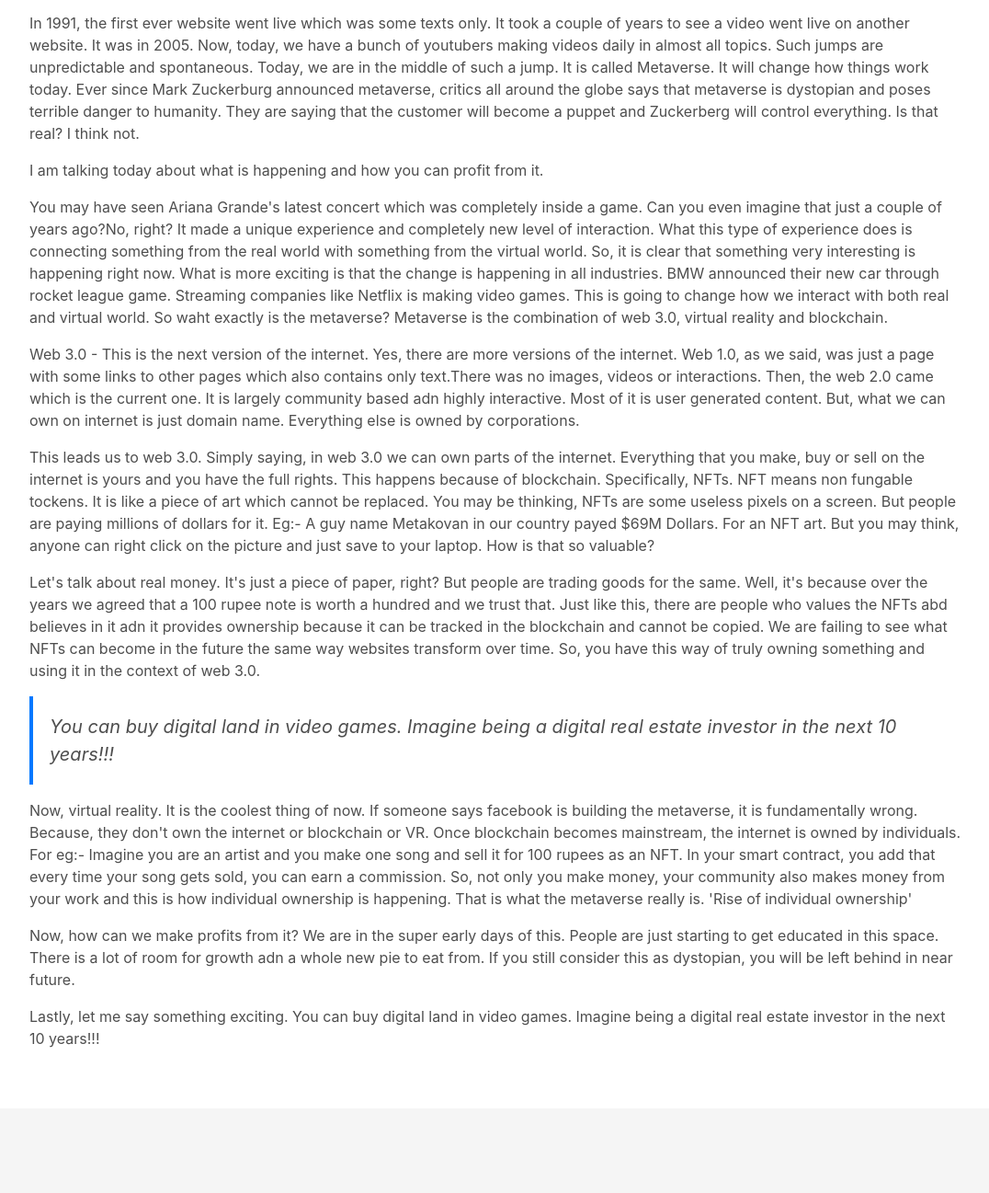
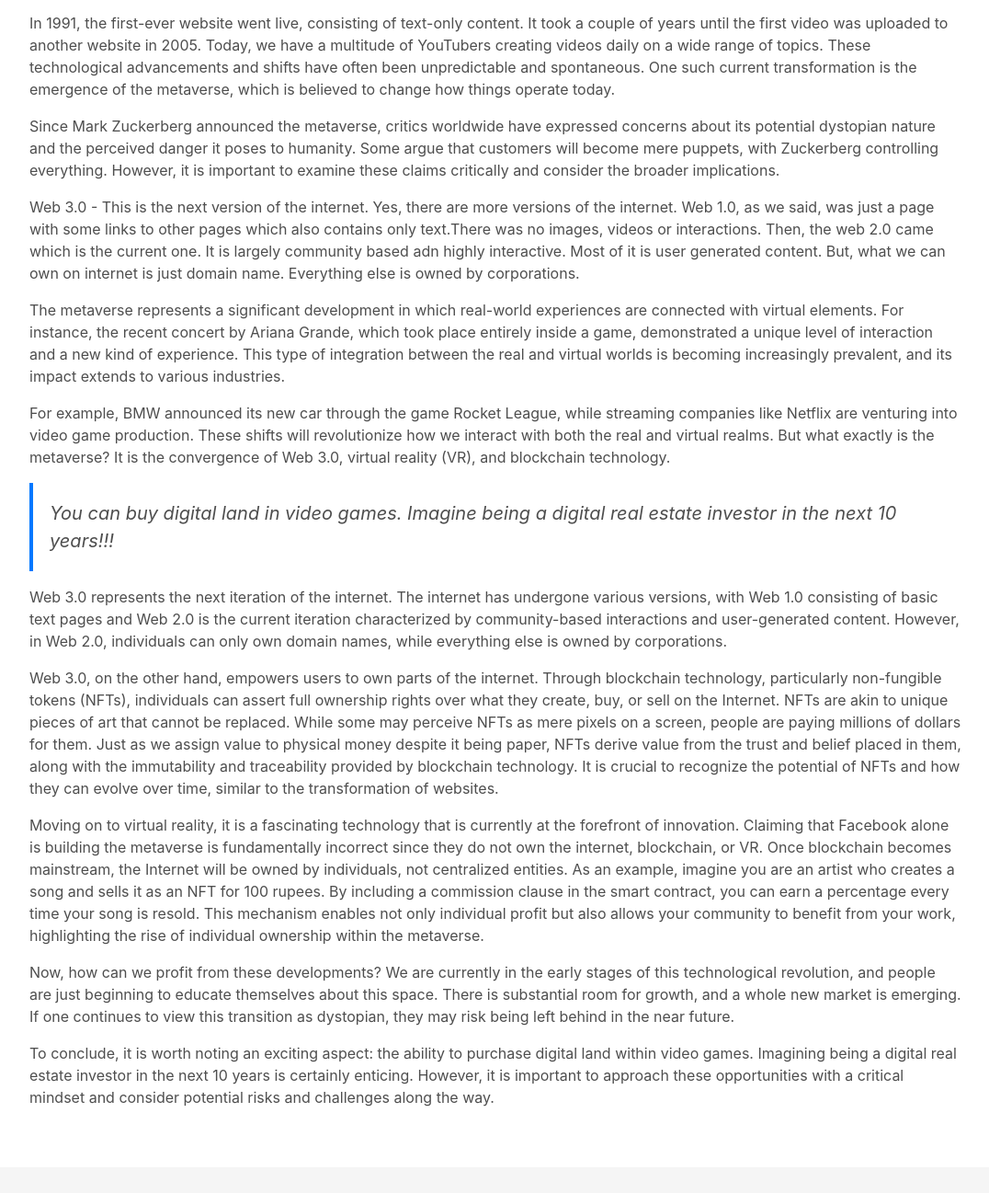
Before and after one commit to arshidte/Personal-Website, a plain HTML site: page blog-single.html in a window 1280 px wide. Shown: the part 1223-2520 px from the top of the page at 92% size, without its empty margins (101-1177 px from the left). Drawn offline with Linux system fonts and the light colour scheme; files whose address does not match are found by name.

Commit message:
Update blog-single.html

```diff
--- a/blog-single.html
+++ b/blog-single.html
@@ -110,24 +110,10 @@
             </div>
             <div class="article-content">
               <p>
-                In 1991, the first ever website went live which was some texts only. It took a couple of years to see a video went live
-                on another website. It was in 2005. Now, today, we have a bunch of youtubers making videos daily in almost all topics.
-                Such jumps are unpredictable and spontaneous. Today, we are in the middle of such a jump. It is called Metaverse. It will
-                change how things work today. Ever since Mark Zuckerburg announced metaverse, critics all around the globe says that
-                metaverse is dystopian and poses terrible danger to humanity. They are saying that the customer will become a puppet
-                and Zuckerberg will control everything. Is that real? I think not.
+                In 1991, the first-ever website went live, consisting of text-only content. It took a couple of years until the first video was uploaded to another website in 2005. Today, we have a multitude of YouTubers creating videos daily on a wide range of topics. These technological advancements and shifts have often been unpredictable and spontaneous. One such current transformation is the emergence of the metaverse, which is believed to change how things operate today.
               </p>
               <p>
-                I am talking today about what is happening and how you can profit from it.
-              </p>
-              <p>
-                You may have seen Ariana Grande's latest concert which was completely inside a game. Can you even imagine that just a
-                couple of years ago?No, right? It made a unique experience and completely new level of interaction. What this type of
-                experience does is connecting something from the real world with something from the virtual world. So, it is clear that
-                something very interesting is happening right now. What is more exciting is that the change is happening in all industries.
-                BMW announced their new car through rocket league game. Streaming companies like Netflix is making video games. This is
-                going to change how we interact with both real and virtual world. So waht exactly is the metaverse? Metaverse is the
-                combination of web 3.0, virtual reality and blockchain.
+                Since Mark Zuckerberg announced the metaverse, critics worldwide have expressed concerns about its potential dystopian nature and the perceived danger it poses to humanity. Some argue that customers will become mere puppets, with Zuckerberg controlling everything. However, it is important to examine these claims critically and consider the broader implications.
               </p>
               <p>
                 Web 3.0 - This is the next version of the internet. Yes, there are more versions of the internet. Web 1.0, as we said, was
@@ -136,37 +122,28 @@
                 generated content. But, what we can own on internet is just domain name. Everything else is owned by corporations.
               </p>
               <p>
-                This leads us to web 3.0. Simply saying, in web 3.0 we can own parts of the internet. Everything that you make, buy or sell
-                on the internet is yours and you have the full rights. This happens because of blockchain. Specifically, NFTs. NFT means
-                non fungable tockens. It is like a piece of art which cannot be replaced. You may be thinking, NFTs are some useless pixels
-                on a screen. But people are paying millions of dollars for it. Eg:- A guy name Metakovan in our country payed $69M Dollars. For
-                an NFT art. But you may think, anyone can right click on the picture and just save to your laptop. How is that so valuable?
+                The metaverse represents a significant development in which real-world experiences are connected with virtual elements. For instance, the recent concert by Ariana Grande, which took place entirely inside a game, demonstrated a unique level of interaction and a new kind of experience. This type of integration between the real and virtual worlds is becoming increasingly prevalent, and its impact extends to various industries.
               </p>
               <p>
-                Let's talk about real money. It's just a piece of paper, right? But people are trading goods for the same. Well, it's because
-                over the years we agreed that a 100 rupee note is worth a hundred and we trust that. Just like this, there are people who values
-                the NFTs abd believes in it adn it provides ownership because it can be tracked in the blockchain and cannot be copied. We are
-                failing to see what NFTs can become in the future the same way websites transform over time. So, you have this way of truly owning
-                something and using it in the context of web 3.0.
+                For example, BMW announced its new car through the game Rocket League, while streaming companies like Netflix are venturing into video game production. These shifts will revolutionize how we interact with both the real and virtual realms. But what exactly is the metaverse? It is the convergence of Web 3.0, virtual reality (VR), and blockchain technology.
               </p>
               <blockquote class="blockquote">
                 <p class="mb-0">You can buy digital land in video games. Imagine being a digital real estate investor in the next 10 years!!!</p>
               </blockquote>
               <p>
-                Now, virtual reality. It is the coolest thing of now. If someone says facebook is building the metaverse, it is fundamentally wrong.
-                Because, they don't own the internet or blockchain or VR. Once blockchain becomes mainstream, the internet is owned by individuals.
-                For eg:- Imagine you are an artist and you make one song and sell it for 100 rupees as an NFT. In your smart contract, you add that
-                every time your song gets sold, you can earn a commission. So, not only you make money, your community also makes money from your work
-                and this is how individual ownership is happening. That is what the metaverse really is. 'Rise of individual ownership'
+                Web 3.0 represents the next iteration of the internet. The internet has undergone various versions, with Web 1.0 consisting of basic text pages and Web 2.0 is the current iteration characterized by community-based interactions and user-generated content. However, in Web 2.0, individuals can only own domain names, while everything else is owned by corporations.
               </p>
               <p>
-                Now, how can we make profits from it? We are in the super early days of this. People are just starting to get educated in this
-                space. There is a lot of room for growth adn a whole new pie to eat from. If you still consider this as dystopian, you will be left
-                behind in near future.
+                Web 3.0, on the other hand, empowers users to own parts of the internet. Through blockchain technology, particularly non-fungible tokens (NFTs), individuals can assert full ownership rights over what they create, buy, or sell on the Internet. NFTs are akin to unique pieces of art that cannot be replaced. While some may perceive NFTs as mere pixels on a screen, people are paying millions of dollars for them. Just as we assign value to physical money despite it being paper, NFTs derive value from the trust and belief placed in them, along with the immutability and traceability provided by blockchain technology. It is crucial to recognize the potential of NFTs and how they can evolve over time, similar to the transformation of websites.
               </p>
               <p>
-                Lastly, let me say something exciting. You can buy digital land in video games. Imagine being a digital real estate investor in the
-                 next 10 years!!!
+                Moving on to virtual reality, it is a fascinating technology that is currently at the forefront of innovation. Claiming that Facebook alone is building the metaverse is fundamentally incorrect since they do not own the internet, blockchain, or VR. Once blockchain becomes mainstream, the Internet will be owned by individuals, not centralized entities. As an example, imagine you are an artist who creates a song and sells it as an NFT for 100 rupees. By including a commission clause in the smart contract, you can earn a percentage every time your song is resold. This mechanism enables not only individual profit but also allows your community to benefit from your work, highlighting the rise of individual ownership within the metaverse.
+              </p>
+              <p>
+                Now, how can we profit from these developments? We are currently in the early stages of this technological revolution, and people are just beginning to educate themselves about this space. There is substantial room for growth, and a whole new market is emerging. If one continues to view this transition as dystopian, they may risk being left behind in the near future.
+              </p>
+              <p>
+                To conclude, it is worth noting an exciting aspect: the ability to purchase digital land within video games. Imagining being a digital real estate investor in the next 10 years is certainly enticing. However, it is important to approach these opportunities with a critical mindset and consider potential risks and challenges along the way.
               </p>
             </div>
           </div>
```
